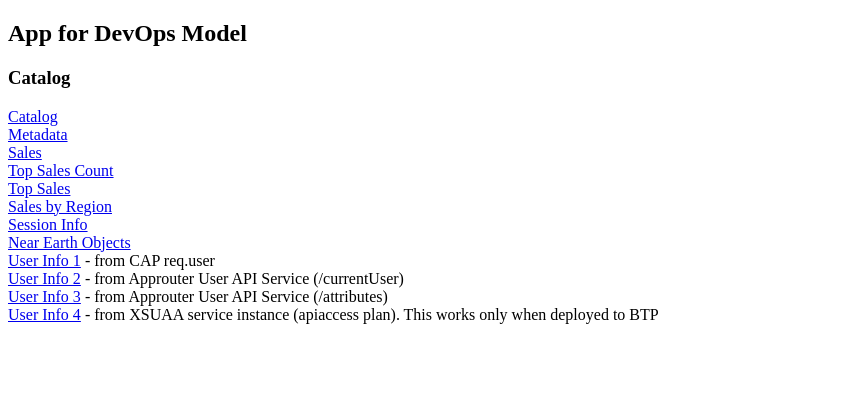
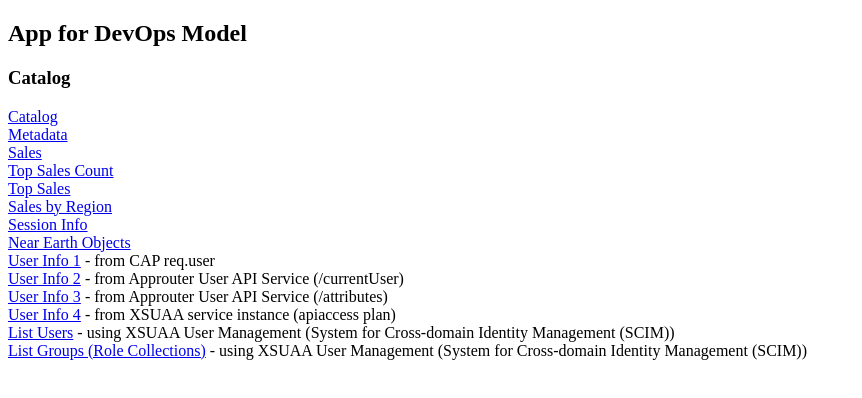
Before and after one commit to ale-biagi/sa_devops_app, a website: page app/resources/html5/webapp/index.html in a window 1280 px wide. Shown: the whole page, without its empty margins (0-862 px from the left). Drawn offline with Linux system fonts and the light colour scheme.

Commit message:
Added functions to list users (shadow users) and groups (role collections) from BTP

```diff
--- a/app/resources/html5/webapp/index.html
+++ b/app/resources/html5/webapp/index.html
@@ -21,7 +21,9 @@
     <a href="/catalog/userInfo()">User Info 1</a> - from CAP req.user<br />
     <a href="/user-api/currentUser">User Info 2</a> - from Approuter User API Service (/currentUser)<br />
     <a href="/user-api/attributes">User Info 3</a> - from Approuter User API Service (/attributes)<br />
-    <a href="/catalog/userInfo2()">User Info 4</a> - from XSUAA service instance (apiaccess plan). This works only when deployed to BTP<br />
+    <a href="/catalog/userInfo2()">User Info 4</a> - from XSUAA service instance (apiaccess plan)<br />
+    <a href="/catalog/listUsers()">List Users</a> - using XSUAA User Management (System for Cross-domain Identity Management (SCIM))<br />
+    <a href="/catalog/listGroups()">List Groups (Role Collections)</a> - using XSUAA User Management (System for Cross-domain Identity Management (SCIM))<br />
 </body>
 
 </html>
```
Also changed, not shown: package.json (+14 -0 lines), srv/catalog-service.js (+12 -0 lines), 1 other file.
